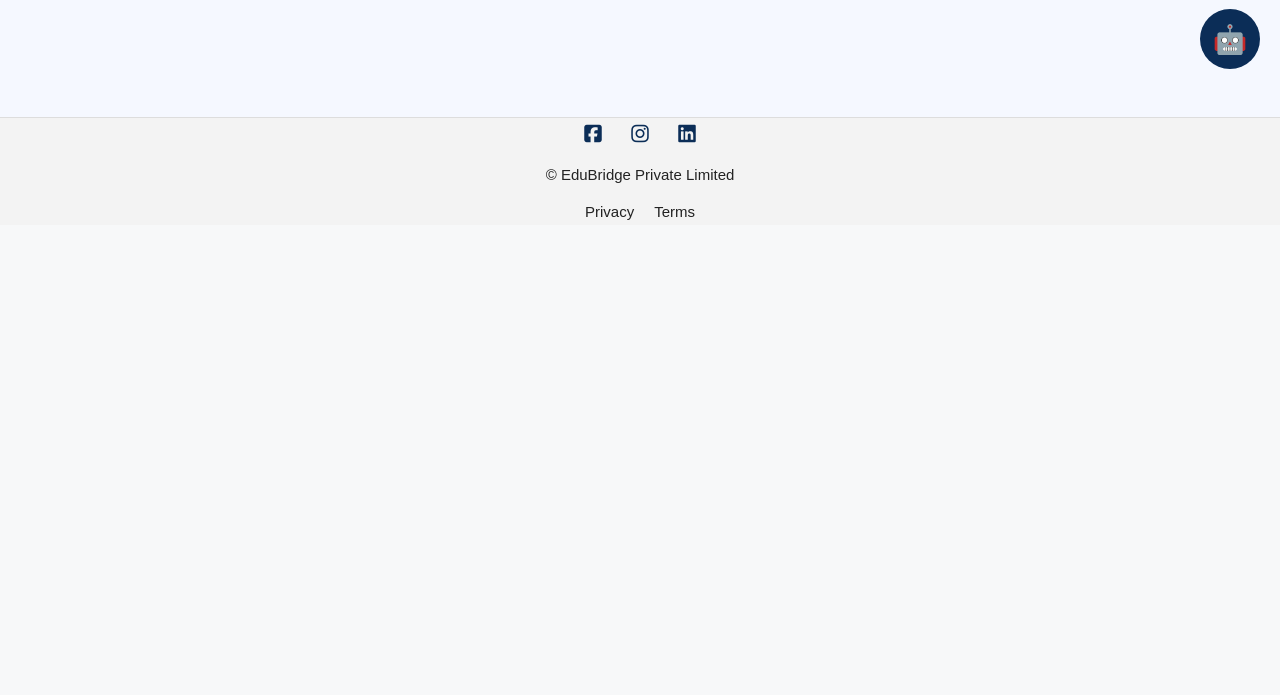
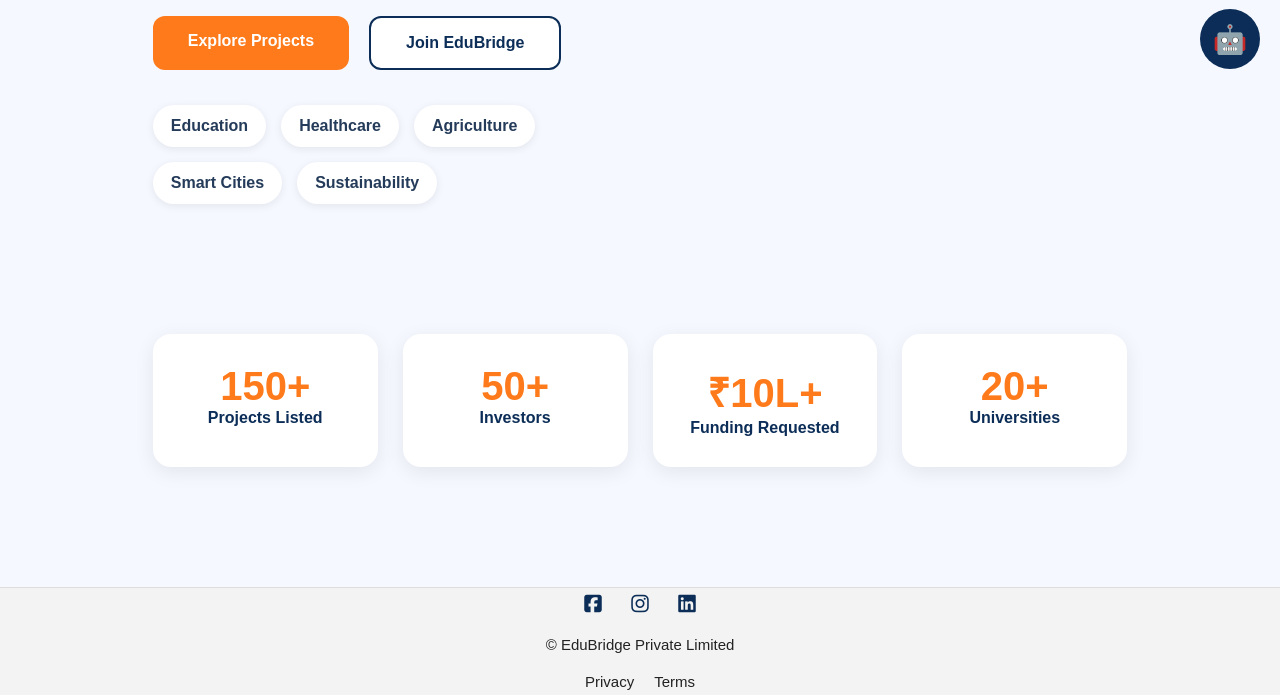
Before and after one commit to ShrustisGit/EduBridge, a Flask app: page / in a window 1280 px wide. Shown: the part 711-1406 px from the top of the page. Before the commit the page ends 931 px from the top, so only its background shows below. Run offline with Flask 3, Linux system fonts and the light colour scheme; some libraries are stand-ins or nearby versions.

Commit message:
Update home.html

```diff
--- a/templates/home.html
+++ b/templates/home.html
@@ -2,21 +2,79 @@
 
 {% block content %}
 
-<section class="hero" >
+<section class="hero">
 
-<h1>EduBridge</h1>
+    <div class="hero-left">
 
-<h2>
-Catalyzing Digital Equity Through Strategic Corporate Investment
-</h2>
+        <span class="tagline">
+            Empower Student Innovation
+        </span>
 
-<p>
-Connecting ambitious students with global impact funding.
-</p>
-<br>
-<a href="/login-choice" class="btn">
-Get Started
-</a>
+        <h1>
+            India's Emerging
+            <span>Student Investment Platform</span>
+        </h1>
+
+        <p>
+            EduBridge connects talented students with investors,
+            enabling innovative projects to secure funding and grow.
+        </p>
+
+        <div class="hero-buttons">
+
+            <a href="/projects" class="btn-orange">
+                Explore Projects
+            </a>
+
+            <a href="/login-choice" class="btn-white">
+                Join EduBridge
+            </a>
+
+        </div>
+
+        <div class="domain-tags">
+
+            <span>Education</span>
+            <span>Healthcare</span>
+            <span>Agriculture</span>
+            <span>Smart Cities</span>
+            <span>Sustainability</span>
+
+        </div>
+
+    </div>
+
+    <div class="hero-right">
+
+        <img src="{{ url_for('static',
+        filename='images/hero-dashboard.png') }}"
+        alt="EduBridge">
+
+    </div>
+
+</section>
+
+<section class="stats">
+
+    <div class="stat-card">
+        <h2>150+</h2>
+        <p>Projects Listed</p>
+    </div>
+
+    <div class="stat-card">
+        <h2>50+</h2>
+        <p>Investors</p>
+    </div>
+
+    <div class="stat-card">
+        <h2>₹10L+</h2>
+        <p>Funding Requested</p>
+    </div>
+
+    <div class="stat-card">
+        <h2>20+</h2>
+        <p>Universities</p>
+    </div>
 
 </section>
 
```
